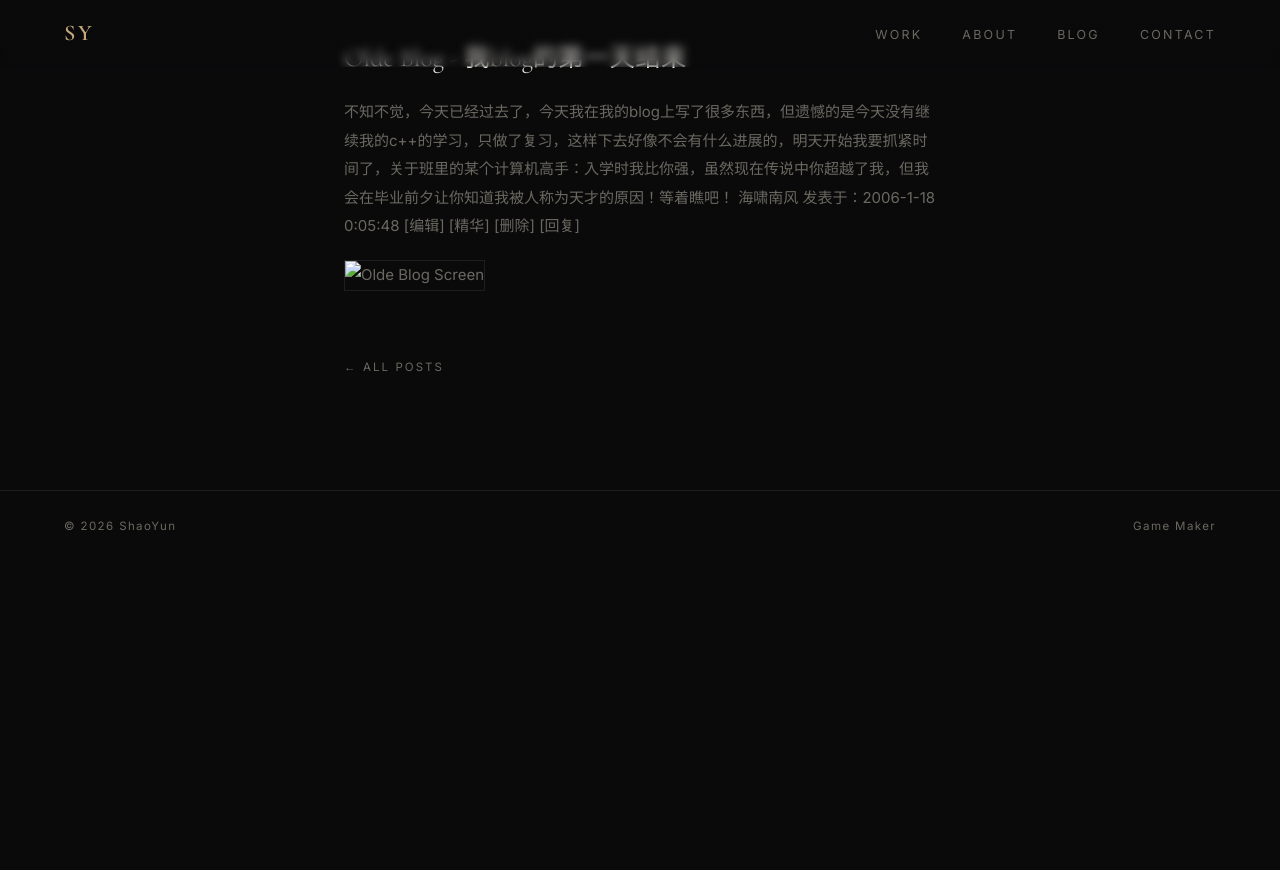
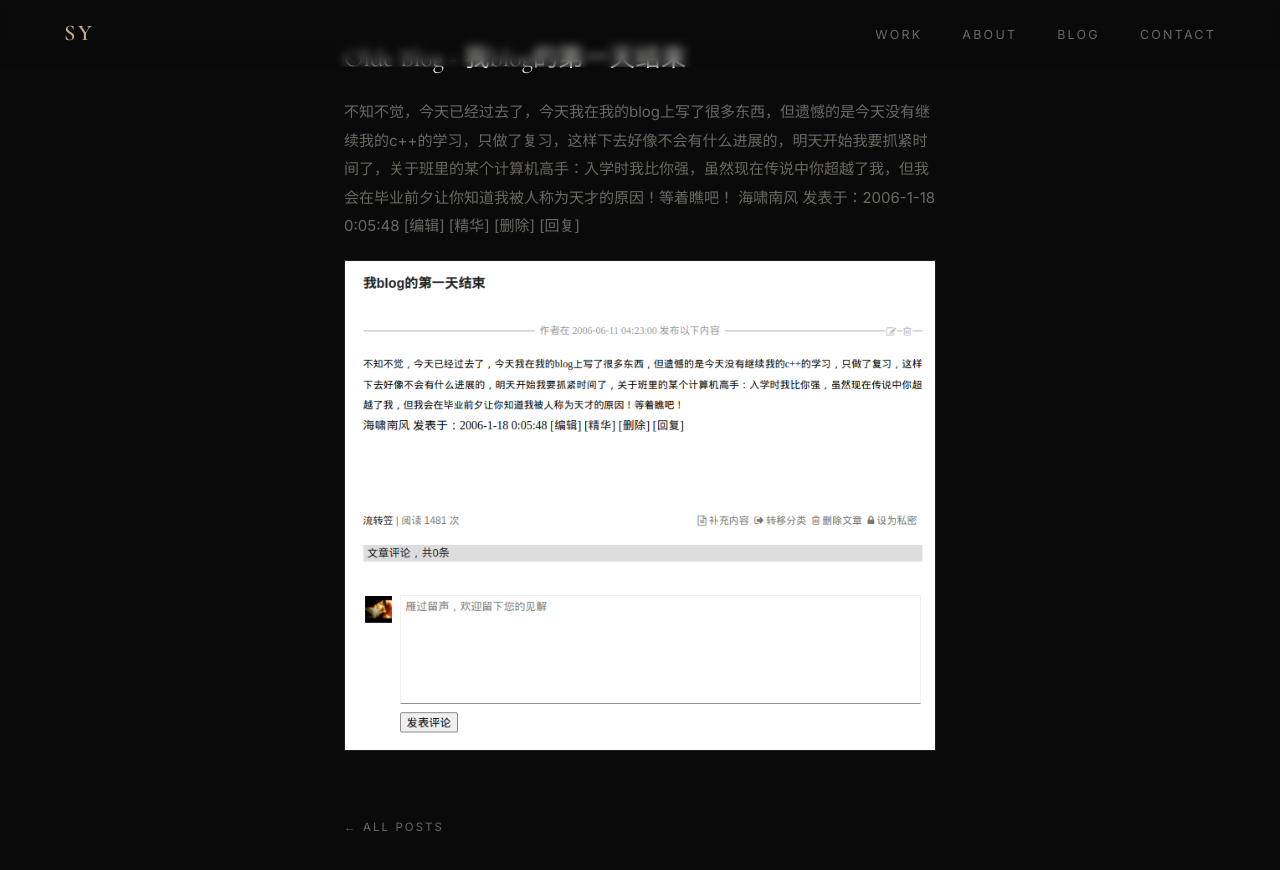
Before and after one commit to shadhunt/shadhunt.github.io, a Jekyll site: the page built from blog/_posts/2006-06/2006-06-11-我blog的第一天结束.md, in a window 1280 px wide and 900 px high, scrolled down 419 px. Shown: the top 870 px of the window. Built offline with Jekyll 4.4.1, drawn with Linux system fonts in a browser that asks for light colours; before the commit the page ends 981 px from its top, so only the background shows below that.

Commit message:
fixed a picture display issue

```diff
--- a/blog/_posts/2006-06/2006-06-11-我blog的第一天结束.md
+++ b/blog/_posts/2006-06/2006-06-11-我blog的第一天结束.md
@@ -14,4 +14,4 @@ Now, I'm surprised all the blogs I wrote before this was in one day or maybe 24h
 不知不觉，今天已经过去了，今天我在我的blog上写了很多东西，但遗憾的是今天没有继续我的c++的学习，只做了复习，这样下去好像不会有什么进展的，明天开始我要抓紧时间了，关于班里的某个计算机高手：入学时我比你强，虽然现在传说中你超越了我，但我会在毕业前夕让你知道我被人称为天才的原因！等着瞧吧！
 海啸南风 发表于：2006-1-18 0:05:48 [编辑] [精华] [删除] [回复]
 
-![Olde Blog Screen](/home/claude/Workspaces/Self-Study/P-Website/shadhunt.github.io/blog/images/200606/2006-06-11-我blog的第一天结束.png)
+![Olde Blog Screen](/blog/images/200606/2006-06-11-我blog的第一天结束.png)
```
